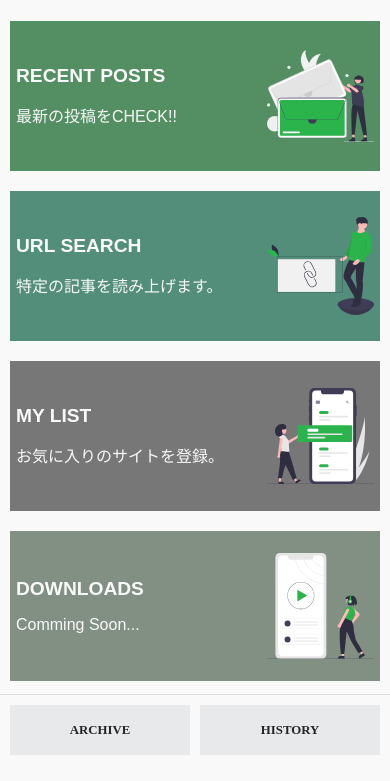
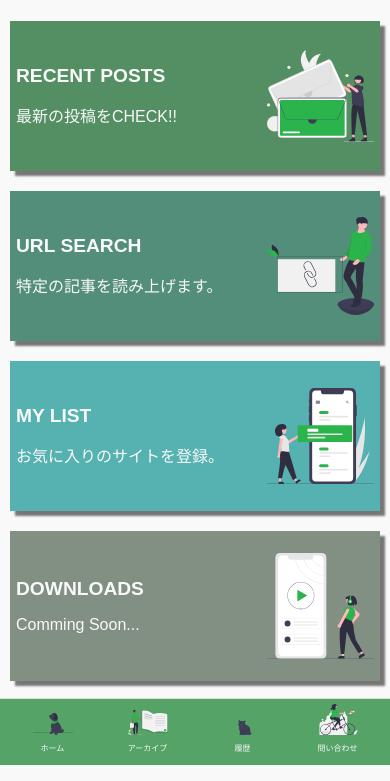
Before and after one commit to 8maguchi8ruki/FeedListener, a Flask app: page / in a window 390 px wide. Shown: the part 79-860 px from the top of the page. Run offline with Flask 2, Linux system fonts and the light colour scheme; some libraries are stand-ins or nearby versions.

Commit message:
design update

```diff
--- a/static/css/responsive.css
+++ b/static/css/responsive.css
@@ -159,40 +159,45 @@
     #loader{
         font-size: 1em;
     }
-    .wrap-content .sub-menu{
+    #sub-menu{
         position: fixed;
         left: 0;
         bottom: 0;
-        background-color: #f9f9f9;
+        background-color: #55a367;
         z-index: 100;
         display: flex;
         justify-content: space-between;
         width: 100%;
-        padding: 10px;
+        padding: 5px;
         box-sizing: border-box;
         border-top: 1px solid #ddd;
     }
     #mobile-only{
         display: flex;
     }
+
     .sub-menu img{
         display: block;
+        margin: 0 auto;
+    }
+    .sub-menu div{
+        width: 100%;
+        align-self: flex-end;
     }
     .sub-menu a{
-        width: 50%;
-        height: 50px;
+        width: 100%;
+        height: 25px;
         display: flex;
         justify-content: center;
         align-items: center;
-        /* box-shadow: 2px 2px 2px 2px #218538; */
         transition: 0.2s;
         transform: translateY(0);
         text-decoration: none;
-        color: #252525;
-        background-color: #E7E9EB;
+        color: #f9f9f9;
+        background-color: #55a367;
         box-sizing: border-box;
-        font-size: 0.8rem;
-        font-weight: bold;
+        font-size: 0.5rem;
+
     }
     .sub-menu .arc{
         margin-right: 10px;
--- a/static/css/style.css
+++ b/static/css/style.css
@@ -6,7 +6,7 @@ body{
     width: 100%;
     margin: 0;
     box-sizing: border-box;
-    background-color: #f9f9f9;;
+    background-color: #f9f9f9;
     overflow-x: hidden;
 }
 .wrap{
@@ -76,17 +76,22 @@ h1 p{
     box-sizing: border-box;
     position: relative;
 }
+@keyframes fadein{
+    0%{transform: translateY(3px); opacity: 0.5;}
+    100%{transform: translateY(0); opacity: 1;}
+}
 .sitename{
     width: 100%;
-    line-height: 80px;
+    line-height: 60px;
     border: none;
     background-color: #777;
     color: #f9f9f9;
     font-size: 1.2em;
     text-align: start;
-    /* border-left: 10px double #f9f9f9; */
-    /* border-top: 10px double #f9f9f9; */
+    box-shadow: #767676 3px 3px 1px 0px;
+    animation: 0.5s ease-in-out fadein;
 }
+
 .yahoo{
     background-color: #cd4f4f;
 }
@@ -141,6 +146,8 @@ h1 p{
 }
 .menu .menu-content{
     margin: 10px 0 20px 0;
+    box-shadow: #767676 5px 5px 2px 0px;
+    animation: 0.5s ease-in-out fadein;
 }
 .menu .menu-content:hover{
     opacity: 0.5;
@@ -159,7 +166,7 @@ h1 p{
 }
 .recent .target-site , .select-site .target-site{
     width: 100%;
-    line-height: 80px;
+    line-height: 60px;
     border: none;
     color: #f9f9f9;
     font-size: 1.2em;
@@ -170,7 +177,7 @@ h1 p{
     z-index: 10;
 }
 .to-mylist button{
-    background-color: #777;
+    background-color: rgb(86, 177, 177);
 }
 .to-mylist h3,.to-mylist p{
     color: #f9f9f9;
@@ -249,7 +256,7 @@ h1 p{
 }
 .site-button{
     width: 100%;
-    line-height: 80px;
+    line-height: 60px;
     border: none;
     color: #f9f9f9;
     font-size: 1.2em;
--- a/static/files/text/article.txt
+++ b/static/files/text/article.txt
@@ -1 +1 @@
-　オーストリアの研究機関International Institute for Applied Systems Analysis（IIASA）は、高層ビルのエレベーターを蓄電システムとして活用する技術「Lift Energy Storage Technology（LEST）」を考案した。使用していない状態のエレベーターをビルの上部へ移動させることで、電気エネルギーを位置エネルギーに変換して蓄える仕組みだ。　世界中で1800万基以上のエレベーターが使われているものの、その多くに相当量の空き時間があるという。そこで、エレベーターを揚水発電ダムのように使い、電力が余っている時に蓄電、足りない時に放電しようというアイデアが、LESTである。　バッテリーとして使うエレベーターの“かご”には、質量を増やすための重りを載せておく。そして、蓄電するには、かごを上層階へ移動させることで、位置エネルギーを増やす。逆に、放電するには、かごを降ろす際に回生ブレーキで発電する。なお、重りを自動的に載せたり、かごから降ろしたりできるよう、遠隔操作で移動する装置の利用も提案している。　LESTシステムの導入は、既存のエレベーターと回生ブレーキなどを流用するので、追加コストが発生しないとした。装置を設置するためのスペースも必要ない。使用していない重りは、空き部屋などで保管すればよいとしている。
+火星に、霞（かすみ）の季節がやってきたようです。火星には地球と同じように四季があります｡ただし､水と生命に満ちた地球のものとはちょっと違います。火星の1年は地球でいえば687日（火星日では668sol）もあるので、それぞれの季節も長く続きます。地球よりも季節に偏りがあり、たとえば火星の北半球では春は194日ありますが、秋は142日しか続きません。火星の大気密度は地球の1％程度ですから、惑星全体がより寒く、より乾燥しているのも特徴です。火星の夏至のころになると（今年は7月12日）、これまでも周回する探査機が北半球で多くの雲を観測しています。そして今回、火星探査機｢パーサヴィアランス｣の左ナビゲーションカメラが地上から撮影した画像にも、雲の痕跡が写りこんでいます。本来、ナビゲーションカメラは危険な地形で探査機が転倒しないよう、火星の景色を監視するためのもの。ただ、時折空を見上げてNASAの科学者や私たちに火星からの便りを届けてくれます。地球暦の1月29日（火星での691sol）に撮影された写真には、拡散した雲の向こうから日が昇る様子が見えます。火星には水がわずかしかなく、雲も地球と比べると細長い感じ。NASAの発表では、火星の大気中の水がすべて地表に出ると、人間の髪の毛一本よりも薄い層を形成するそうです。この雲が火星探査機に何らかの脅威になる心配はないでしょう（一番の困るのはホコリが太陽電池パネルに付着して充電不能になること）。逆に、良いケーススタディになるはず。とはいえ、パーサヴィアランスの主なお仕事は雲を発見することではありません。2020年2月18日に火星に降り立ったパーサヴィアランスは、火星が地質学的にたどってきた歴史を知るために古代生命の痕跡を探索することがミッションですから。火星到着以来、探査車は現地で岩石サンプルを集めており、2030年代初頭に地球へ持ち帰る予定。最近、10個目のサンプルを格納し終えたばかりです。パーサヴィアランスには火星の地表を調査するツール以外にも、大気を研究するための機器も搭載されています。火星環境動力学分析器は、雲が地表に届く太陽放射をどのように散乱させ、どのように遮断するかを観測しています。これからもどんな報せが届くのか、とっても楽しみです。
--- a/templates/archive.html
+++ b/templates/archive.html
@@ -34,11 +34,7 @@
         </ul>
     </div>
 
-        <!-- サブメニュー -->
-        <div class="sub-menu">
-            <a href="/archive" class="arc">ARCHIVES</a> <br>
-            <a href="/history" class="his">HISTORYS</a>
-        </div>
+
 </div>
 
 <script>
--- a/templates/base.html
+++ b/templates/base.html
@@ -45,6 +45,25 @@
     <div class="wrap">
         {% block content %}
         {% endblock %}
+                <!-- サブメニュー -->
+                <div class="sub-menu" id="sub-menu">
+                    <div>
+                        <img src="../static/img/menu11.svg" alt="">
+                        <a href="/" class="arc">ホーム</a>
+                    </div>
+                    <div>
+                        <img src="../static/img/menu6.svg" alt="">
+                        <a href="/archive" class="arc">アーカイブ</a>
+                    </div>
+                    <div>
+                        <img src="../static/img/menu9.svg" alt="">
+                        <a href="/history" class="his">履歴</a>
+                    </div>
+                    <div>
+                        <img src="../static/img/menu12.svg" alt="">
+                        <a href="/contact" class="his">問い合わせ</a>
+                    </div>
+                </div>
     </div>
     <footer>
         <ul>
--- a/templates/index.html
+++ b/templates/index.html
@@ -60,12 +60,4 @@
         </div>
     </form>
 
-
-        <!-- サブメニュー -->
-        <div class="sub-menu">
-            <a href="/archive" class="arc">ARCHIVE</a> <br>
-            <a href="/history" class="his">HISTORY</a>
-        </div>
-</div>
-
 {% endblock %}
--- a/templates/mylist.html
+++ b/templates/mylist.html
@@ -28,11 +28,6 @@
     <div class="mylist">
 
     </div>
-        <!-- サブメニュー -->
-        <div class="sub-menu">
-            <a href="/archive" class="arc">ARCHIVES</a> <br>
-            <a href="/history" class="his">HISTORYS</a>
-        </div>
 
     <script>
         // マイリスト生成
--- a/templates/select.html
+++ b/templates/select.html
@@ -10,11 +10,7 @@
 </div>
 
 <div class="wrap-content">
-        <!-- サブメニュー -->
-        <div class="sub-menu">
-            <a href="/archive" class="arc">ARCHIVES</a> <br>
-            <a href="/history" class="his">HISTORYS</a>
-        </div>
+
 </div>
 
 <div id="loader-bg">
```
Also changed, not shown: static/img/menu10.svg (added), static/img/menu11.svg (added), static/img/menu12.svg (added), static/img/menu13.svg (added), static/img/menu9.svg (added), 1 other file.
